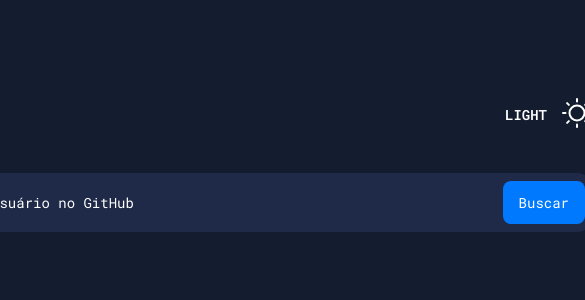
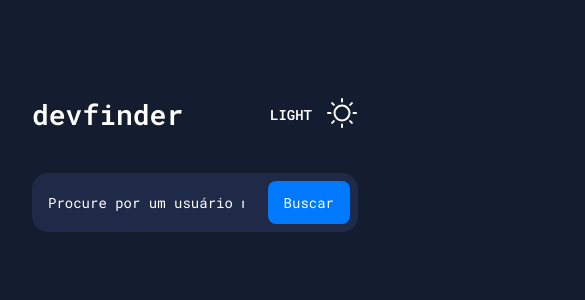
Before and after one commit to Anna-Luiza-Gusmao/devfinder, a React (Vite) app: page / in a window 390 px wide. Shown: the top 300 px of the page, 585 px wide, since content can reach past the window. Built offline with nearby package versions, Linux system fonts and the light colour scheme.

Commit message:
add: responsive Header and SearchForm

```diff
--- a/src/components/GeneralBox/styles.ts
+++ b/src/components/GeneralBox/styles.ts
@@ -2,4 +2,14 @@ import styled from "styled-components";
 
 export const GeneralContainer = styled.main`
     width: 796px;
+
+    @media (min-width: 768px) and (max-width: 1024px){
+        width: 596px;
+    }
+    @media (min-width: 481px) and (max-width: 767px){
+        width: 396px;
+    }
+    @media (max-width: 480px) {
+        width: 326px;
+    }
 `
--- a/src/components/SearchForm/styles.ts
+++ b/src/components/SearchForm/styles.ts
@@ -12,6 +12,10 @@ export const FormContainer = styled.form`
 
     svg {
         margin-left: 0.75rem;
+
+        @media (max-width: 480px) {
+            display: none;
+        }
     }
 
     input {
```
